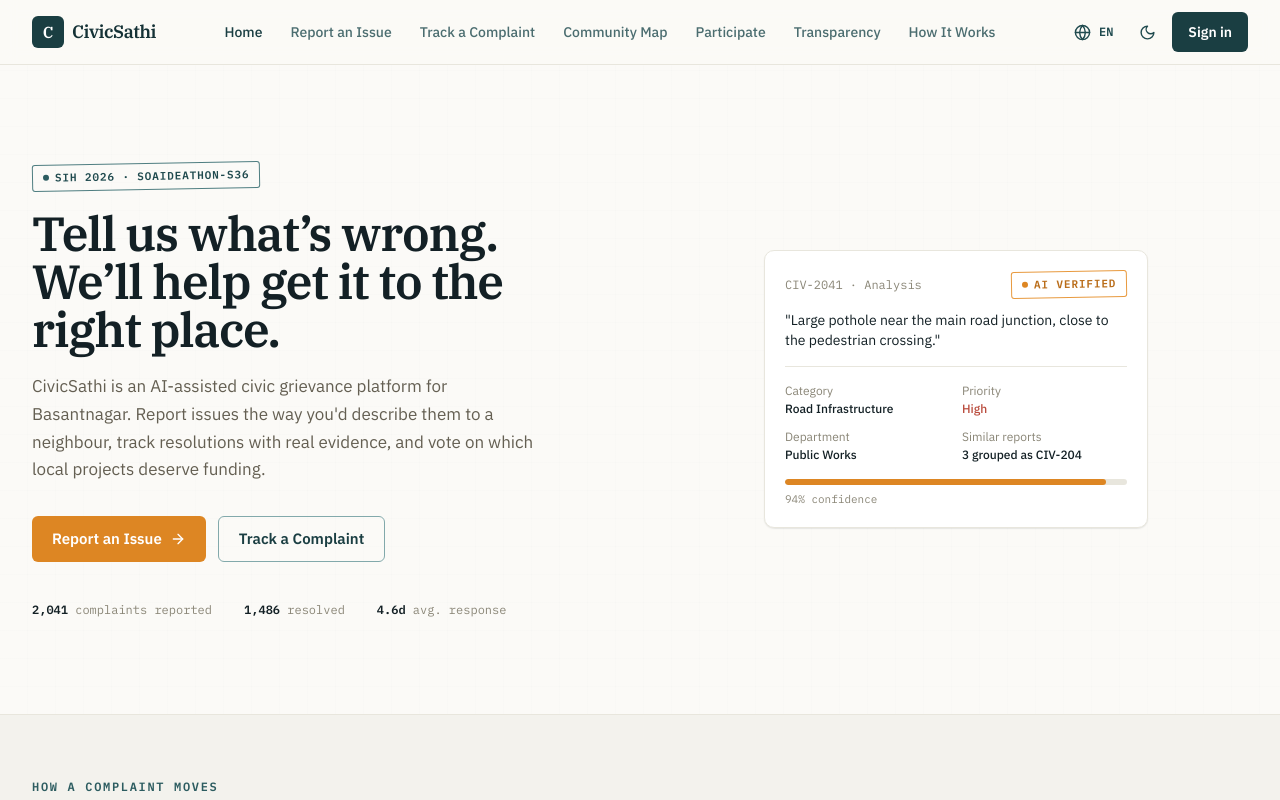
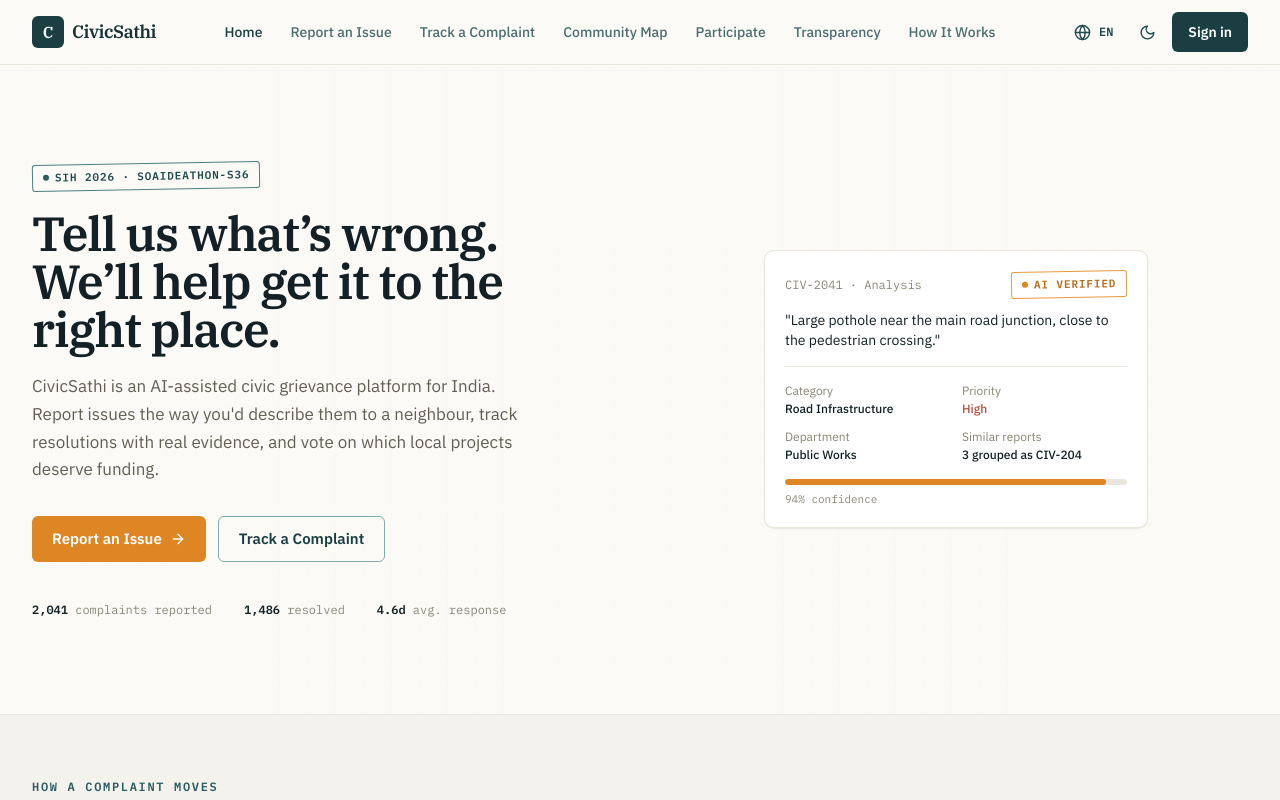
Before and after one commit to swagatranjansahu/civicsathi, a React (Vite) app: page / in a window 1280 px wide. Shown: the top 800 px of the page. Built offline with nearby package versions, Linux system fonts and the light colour scheme.

Commit message:
basantpur to india

```diff
--- a/src/data/mockData.js
+++ b/src/data/mockData.js
@@ -3,7 +3,7 @@
 // "Basantnagar" and its municipal departments are invented for this prototype
 // and do not represent a real integration with any government system.
 
-export const CITY_NAME = 'Basantnagar'
+export const CITY_NAME = 'India'
 
 export const LANGUAGES = [
   { code: 'en', label: 'English', native: 'English' },
--- a/src/utils/aiSimulation.js
+++ b/src/utils/aiSimulation.js
@@ -7,6 +7,7 @@ const KEYWORDS = {
   lighting: ['light', 'lamp', 'dark', 'bulb', 'street light'],
   drainage: ['drain', 'sewage', 'flood', 'stagnant', 'mosquito', 'waterlog'],
   electricity: ['transformer', 'wire', 'spark', 'shock', 'electric', 'power cut'],
+
 }
 
 const HIGH_PRIORITY_SIGNALS = ['spark', 'shock', 'danger', 'urgent', 'children', 'school', 'accident', 'flood', 'health']
```
